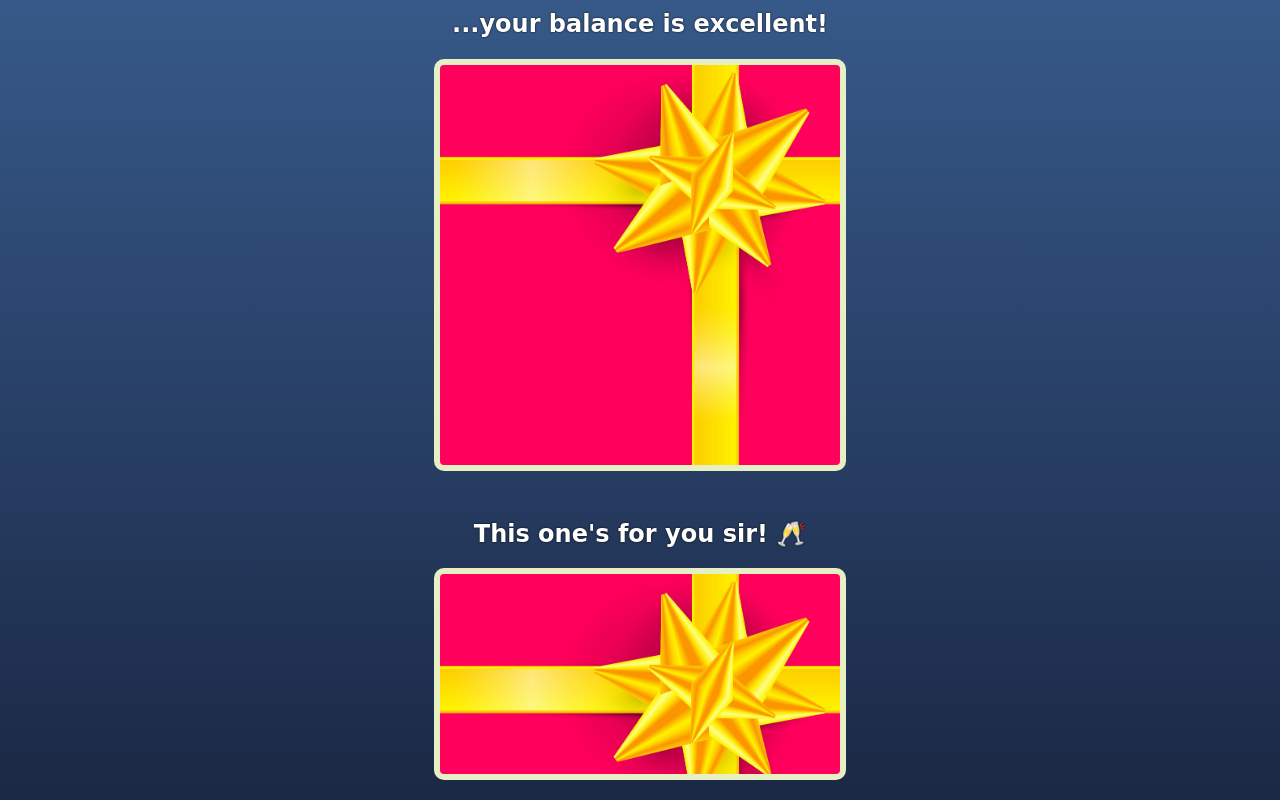
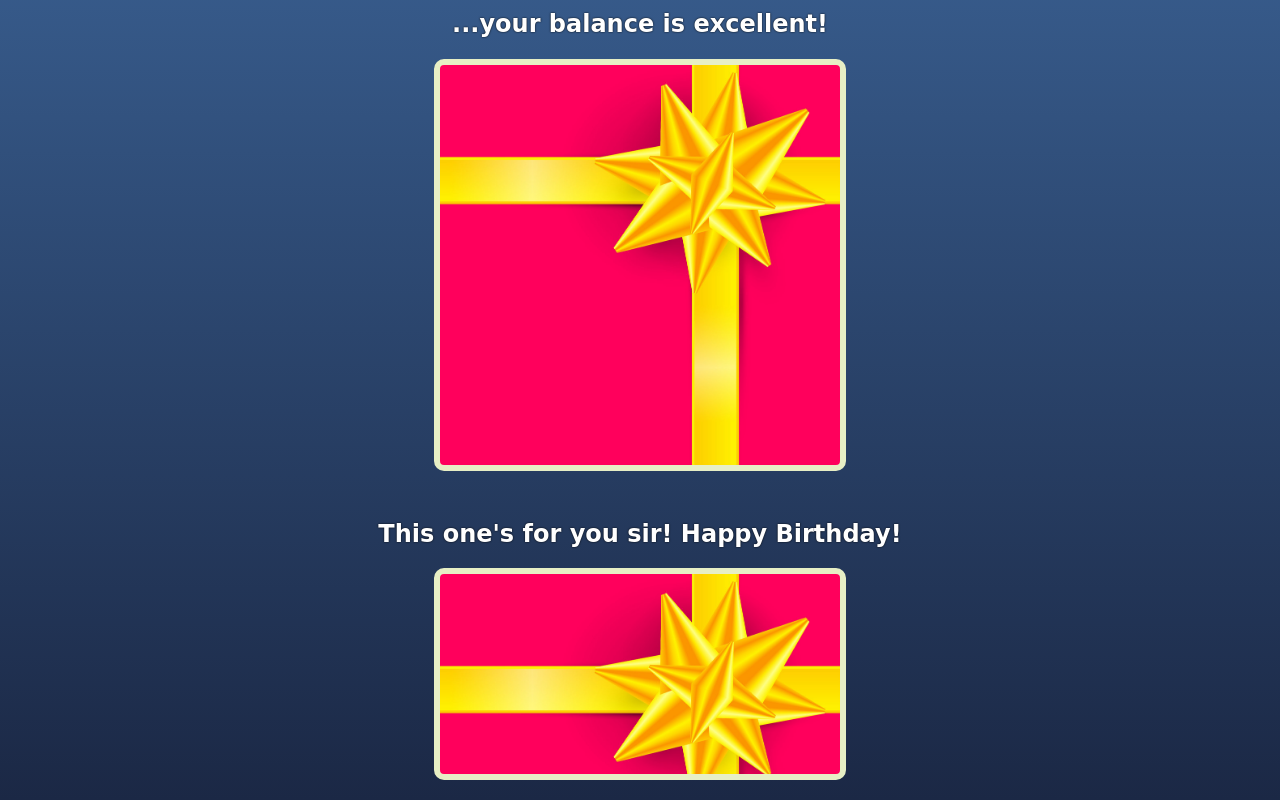
Before and after one commit to pilotbrad1/yuvie-site, a website built with Vite: page index.html in a window 1280 px wide. Shown: the part 1392-2192 px from the top of the page. Built offline with nearby package versions, Linux system fonts and the light colour scheme; a web font is replaced by a local one.

Commit message:
Changes last line

```diff
--- a/index.html
+++ b/index.html
@@ -36,7 +36,7 @@
         </div>-->
 
          <div class="gift-section">
-            <h2 class="gift-title">This one's for you sir! 🥂</h2>
+            <h2 class="gift-title">This one's for you sir! Happy Birthday!</h2>
             <div class="gift-img" id="gift-img-cheers"></div>
         </div>
 
```
